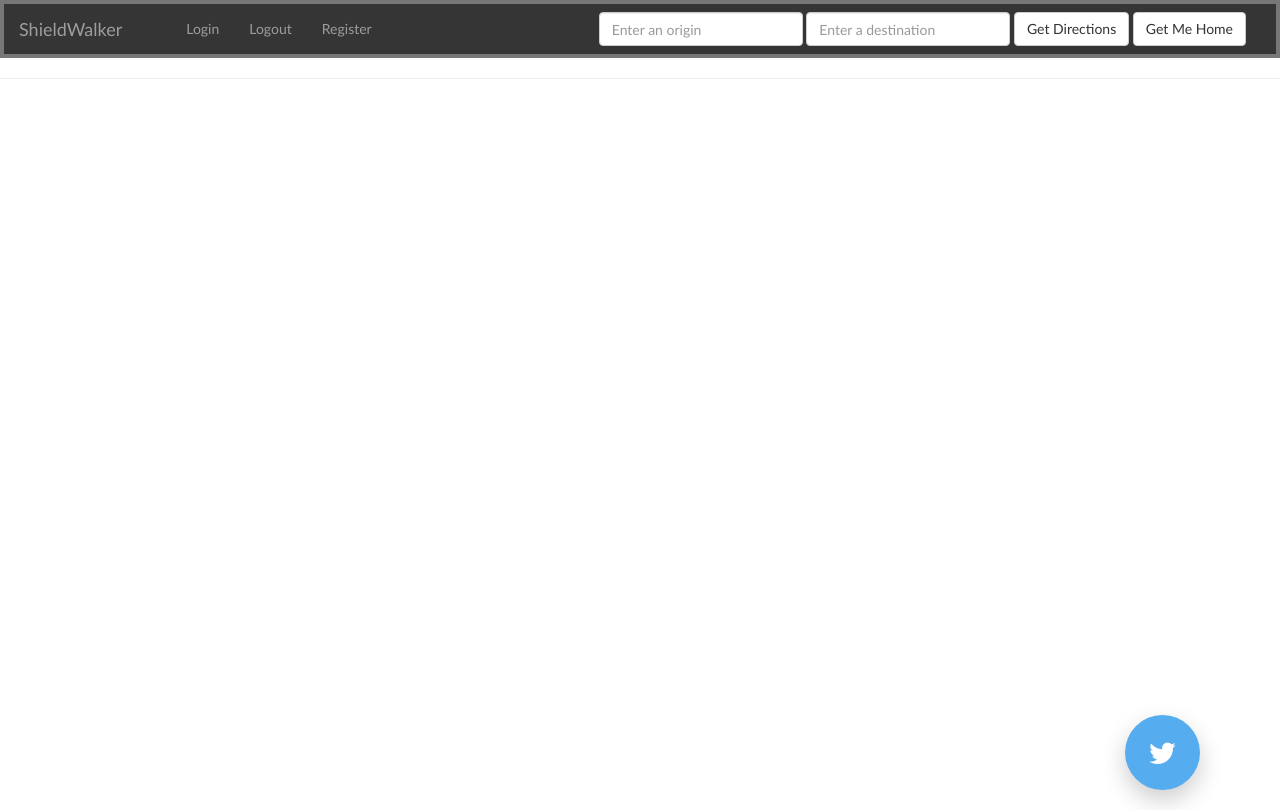
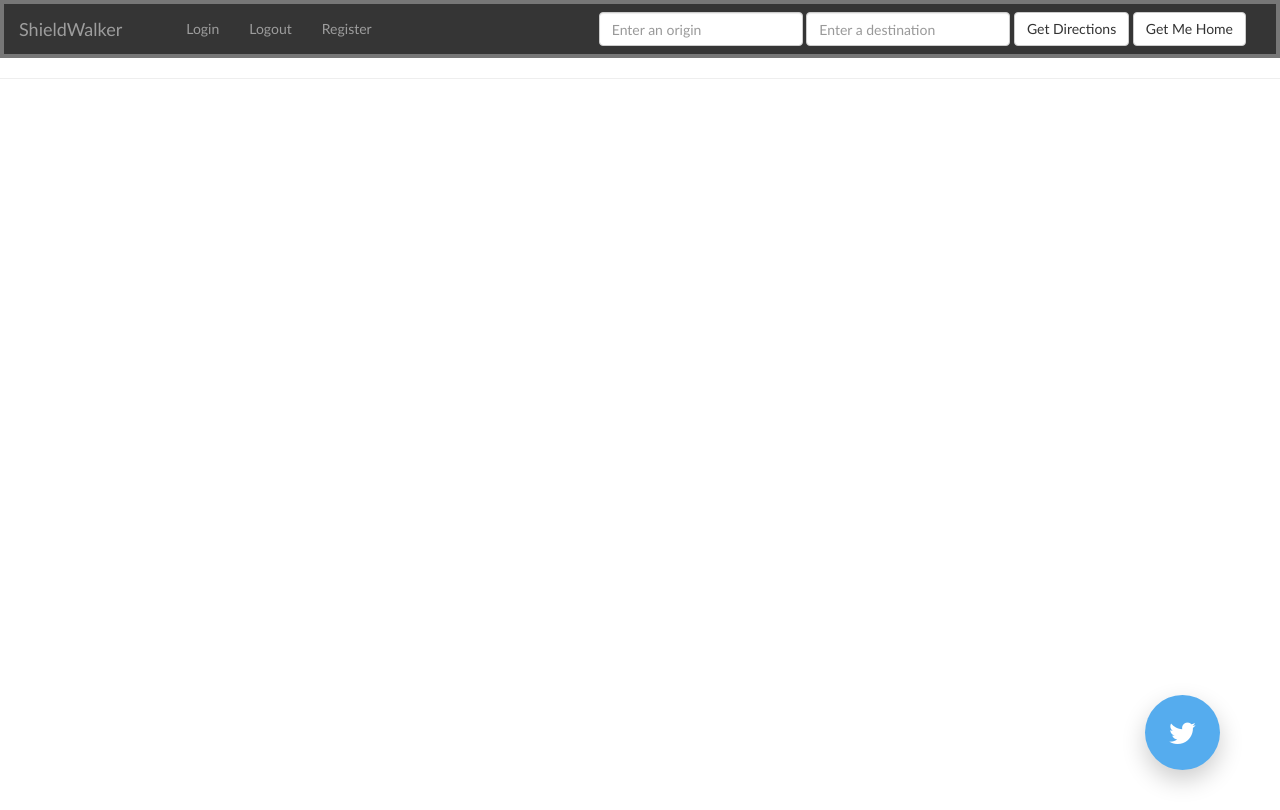
Before and after one commit to tripathyprateek/ShieldWalker-1, a website: page index.html in a window 1280 px wide. Drawn offline with nearby package versions, Linux system fonts and the light colour scheme; some packages are replaced by stand-ins of ours; files that its build step writes are made by us from their sources.

Commit message:
Fixed Tweet for Help

```diff
--- a/index.html
+++ b/index.html
@@ -18,8 +18,8 @@
   <style>
     .fab-container {
       position: fixed;
-      bottom: 1rem;
-      right: 8rem;
+      bottom: 3rem;
+      right: 6rem;
       z-index: 999;
       cursor: pointer;
     }
```
